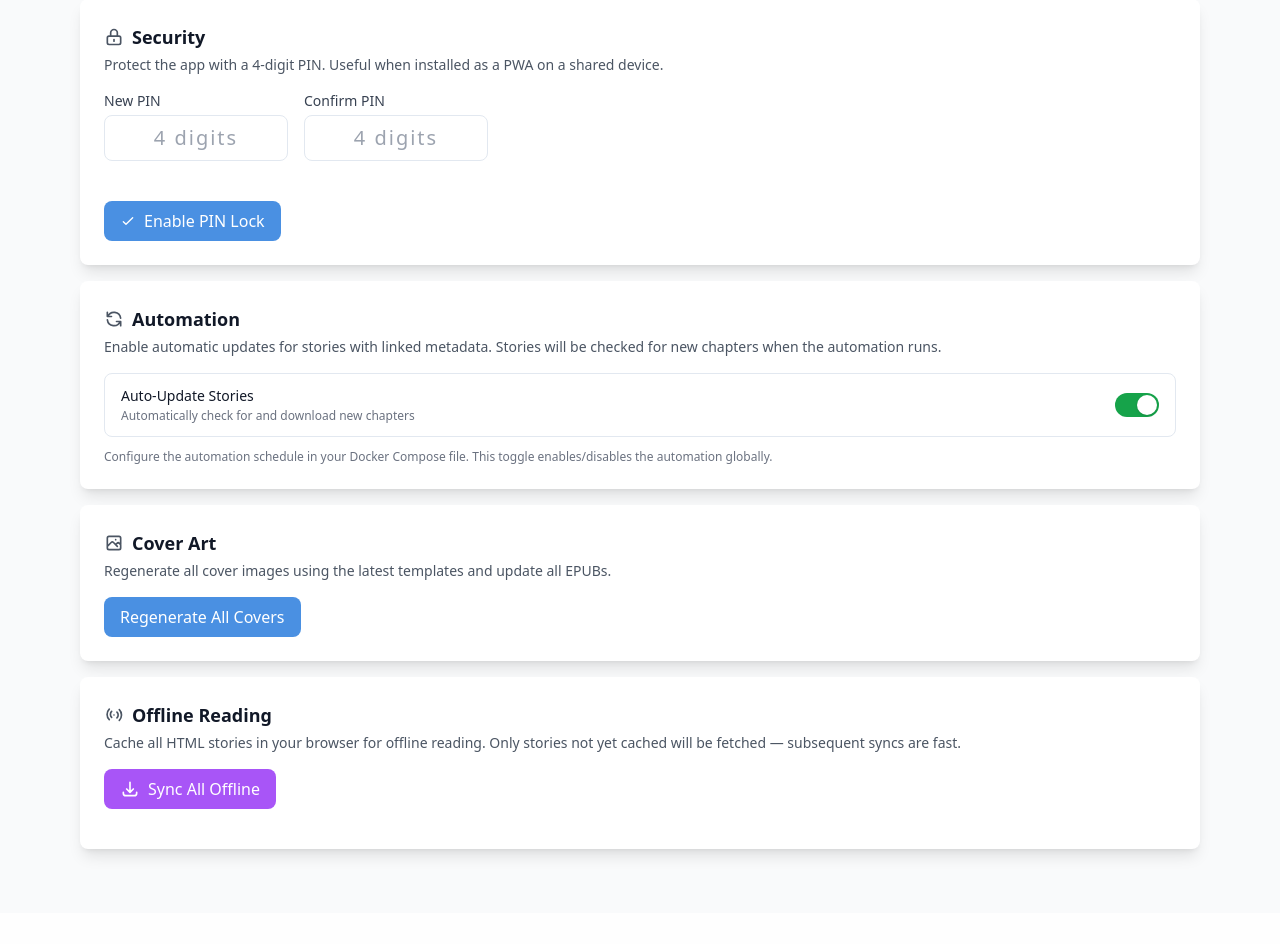
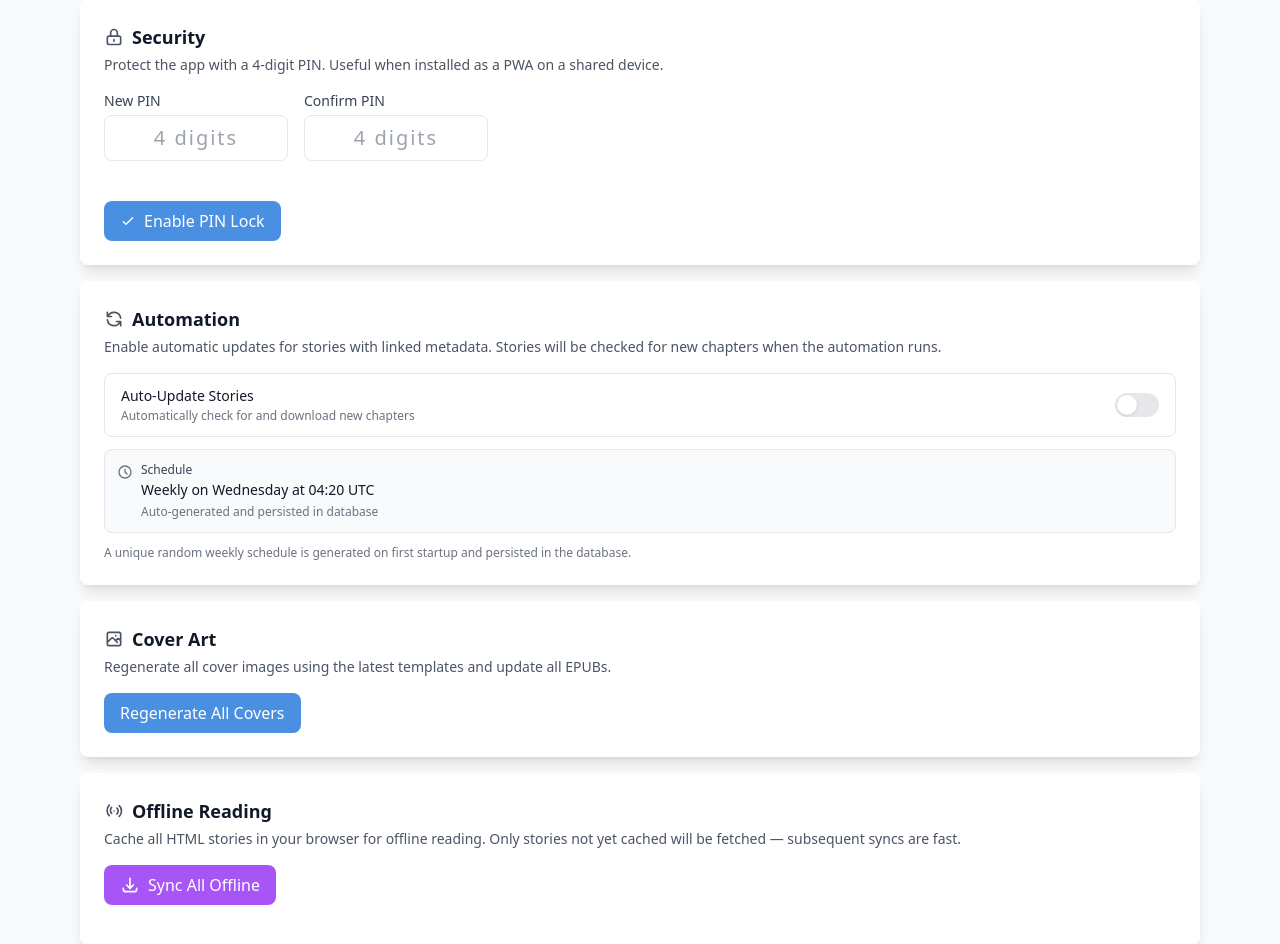
Before and after one commit to redwoodstory/LitKeeper, a Flask app: page /settings/ in a window 1280 px wide. Shown: the part 532-1476 px from the top of the page. Before the commit the page ends 1392 px from the top, so only its background shows below. Run offline with Flask 3, Linux system fonts and the light colour scheme; parts of the project's set-up code (start-up, migrations or seed data) failed here and were passed over.

```diff
--- a/app/blueprints/settings/routes.py
+++ b/app/blueprints/settings/routes.py
@@ -62,12 +62,73 @@ def save_theme_preference() -> ResponseReturnValue:
 def get_auto_update_enabled() -> ResponseReturnValue:
     try:
         auto_update_config = AppConfig.query.filter_by(key='auto_update_enabled').first()
-        enabled = auto_update_config.get_value() if auto_update_config else True
+        enabled = auto_update_config.get_value() if auto_update_config else False
         return jsonify({"success": True, "enabled": enabled})
     except Exception as e:
         error_msg = f"Error getting auto-update setting: {str(e)}\n{traceback.format_exc()}"
         log_error(error_msg)
         return jsonify({"success": False, "message": "Error loading auto-update setting"}), 500
+
+
+def _cron_to_readable(cron_schedule: str) -> str:
+    """Convert cron schedule to human-readable format (UTC time)."""
+    try:
+        parts = cron_schedule.strip().split()
+        if len(parts) != 5:
+            return cron_schedule
+
+        minute = parts[0]
+        hour = parts[1]
+        day_of_week = parts[4]
+
+        day_names = ['Sunday', 'Monday', 'Tuesday', 'Wednesday', 'Thursday', 'Friday', 'Saturday']
+        day_name = day_names[int(day_of_week)] if day_of_week.isdigit() and 0 <= int(day_of_week) <= 6 else f"day {day_of_week}"
+
+        hour_int = int(hour) if hour.isdigit() else 0
+        minute_int = int(minute) if minute.isdigit() else 0
+
+        time_str = f"{hour_int:02d}:{minute_int:02d} UTC"
+
+        return f"Weekly on {day_name} at {time_str}"
+    except Exception:
+        return cron_schedule
+
+
+@settings.route('/auto-update-schedule', methods=['GET'])
+def get_auto_update_schedule() -> ResponseReturnValue:
+    try:
+        from flask import current_app
+
+        schedule_config = AppConfig.query.filter_by(key='auto_update_cron_schedule').first()
+        if schedule_config:
+            schedule = schedule_config.get_value()
+            return jsonify({
+                "success": True,
+                "schedule": schedule,
+                "schedule_readable": _cron_to_readable(schedule),
+                "source": "database"
+            })
+
+        active_cron = current_app.config.get('ACTIVE_CRON')
+        if active_cron:
+            return jsonify({
+                "success": True,
+                "schedule": active_cron,
+                "schedule_readable": _cron_to_readable(active_cron),
+                "source": "app_config"
+            })
+
+        return jsonify({
+            "success": True,
+            "schedule": None,
+            "schedule_readable": None,
+            "source": None,
+            "message": "No schedule configured yet. Will be generated on first startup."
+        })
+    except Exception as e:
+        error_msg = f"Error getting auto-update schedule: {str(e)}\n{traceback.format_exc()}"
+        log_error(error_msg)
+        return jsonify({"success": False, "message": "Error loading schedule"}), 500
 
 
 @settings.route('/toggle-auto-update', methods=['POST'])
--- a/app/services/story_downloader.py
+++ b/app/services/story_downloader.py
@@ -300,6 +300,10 @@ def download_story(url: str) -> tuple[Optional[str], Optional[str], Optional[str
     try:
         session = get_session()
 
+        url = url.split('?')[0]
+        from .logger import log_action
+        log_action(f"Normalized URL to start from page 1: {url}")
+
         url_type, series_url = detect_url_type(url)
         log_url(f"URL type detected: {url_type}")
 
--- a/app/static/js/story-modal.js
+++ b/app/static/js/story-modal.js
@@ -45,6 +45,10 @@ function refreshLibrary() {
         .then(response => response.text())
         .then(html => {
           libraryContent.outerHTML = html;
+          const newLibraryContent = document.getElementById('library-content');
+          if (newLibraryContent) {
+            htmx.process(newLibraryContent);
+          }
         })
         .catch(error => {
           console.error('[Library] Failed to refresh:', error);
--- a/app/templates/base.html
+++ b/app/templates/base.html
@@ -176,19 +176,25 @@
   {% if pin_enabled %}
   <script>
     (function () {
-      // Threshold in ms before locking. For 'when backgrounded' (timeout=0) we use
-      // 2 seconds so that normal page navigations (which briefly hide the page but
-      // resolve in <500 ms) never trigger a lock.
       var lockMs = {{ auto_lock_timeout }} > 0 ? {{ auto_lock_timeout }} * 60000 : 2000;
       var hiddenAt = 0;
+      var navigating = false;
+
+      window.addEventListener('beforeunload', function () {
+        navigating = true;
+      });
+
+      window.addEventListener('pagehide', function () {
+        navigating = true;
+      });
 
       document.addEventListener('visibilitychange', function () {
         if (document.visibilityState === 'hidden') {
-          if (!window.location.pathname.startsWith('/auth/')) {
+          if (!window.location.pathname.startsWith('/auth/') && !navigating) {
             hiddenAt = Date.now();
           }
         } else if (document.visibilityState === 'visible') {
-          if (!window.location.pathname.startsWith('/auth/') && hiddenAt > 0) {
+          if (!window.location.pathname.startsWith('/auth/') && hiddenAt > 0 && !navigating) {
             var elapsed = Date.now() - hiddenAt;
             hiddenAt = 0;
             if (elapsed >= lockMs) {
@@ -198,6 +204,7 @@
           } else {
             hiddenAt = 0;
           }
+          navigating = false;
         }
       });
     })();
--- a/app/templates/components/story_modal.html
+++ b/app/templates/components/story_modal.html
@@ -139,14 +139,13 @@
 
     <div class="p-6 md:p-8">
       <div class="flex flex-col md:flex-row gap-6">
-        {% if story.cover %}
         <div class="flex-shrink-0 mx-auto md:mx-0">
-          <img src="/api/cover/{{ story.cover }}"
+          {% set cover_filename = story.cover if story.cover else (story.html_file.replace('.html', '.jpg') if story.html_file else story.epub_file.replace('.epub', '.jpg')) %}
+          <img src="/api/cover/{{ cover_filename }}"
                alt="{{ story.title }} cover"
                class="w-48 h-64 object-cover rounded-lg border-2 border-white/80 dark:border-white/10"
                style="box-shadow: 0 4px 6px -1px rgba(0, 0, 0, 0.1), 0 2px 4px -2px rgba(0, 0, 0, 0.1);">
         </div>
-        {% endif %}
 
         <div class="flex-1 min-w-0">
           <h2 class="text-2xl font-bold text-gray-900 dark:text-white mb-2 pr-12">{{ story.title }}</h2>
--- a/app/templates/partials/queue_status.html
+++ b/app/templates/partials/queue_status.html
@@ -73,6 +73,9 @@
                 newCard.style.transition = 'opacity 300ms, transform 300ms';
                 newCard.style.opacity = '1';
                 newCard.style.transform = 'scale(1)';
+                if (typeof htmx !== 'undefined') {
+                  htmx.process(newCard);
+                }
               }, 10);
 
               const countElement = document.getElementById('libraryCount');
--- a/app/templates/settings.html
+++ b/app/templates/settings.html
@@ -186,8 +186,22 @@
           <span class="pointer-events-none inline-block h-5 w-5 transform rounded-full bg-white shadow ring-0 transition duration-200 ease-in-out translate-x-0"></span>
         </button>
       </div>
+
+      <div id="scheduleInfo" class="mt-3 p-3 bg-slate-50 dark:bg-gray-800/50 rounded-lg border border-slate-200 dark:border-gray-700">
+        <div class="flex items-start gap-2">
+          <svg class="w-4 h-4 text-gray-500 dark:text-gray-400 mt-0.5 flex-shrink-0" fill="none" viewBox="0 0 24 24" stroke="currentColor">
+            <path stroke-linecap="round" stroke-linejoin="round" stroke-width="2" d="M12 8v4l3 3m6-3a9 9 0 11-18 0 9 9 0 0118 0z" />
+          </svg>
+          <div class="flex-1 min-w-0">
+            <p class="text-xs font-medium text-gray-700 dark:text-gray-300">Schedule</p>
+            <p id="scheduleValue" class="text-sm text-gray-900 dark:text-white mt-0.5 font-medium">Loading...</p>
+            <p id="scheduleSource" class="text-xs text-gray-500 dark:text-gray-500 mt-1"></p>
+          </div>
+        </div>
+      </div>
+
       <p class="text-xs text-gray-500 dark:text-gray-400 mt-3">
-        Configure the automation schedule in your Docker Compose file. This toggle enables/disables the automation globally.
+        A unique random weekly schedule is generated on first startup and persisted in the database.
       </p>
     </section>
   </div>
@@ -512,6 +526,7 @@
   document.addEventListener('DOMContentLoaded', () => {
     initializeThemeButtons();
     loadAutoUpdateSetting();
+    loadAutoUpdateSchedule();
   });
 
   async function loadAutoUpdateSetting() {
@@ -524,6 +539,27 @@
       }
     } catch (error) {
       console.error('Error loading auto-update setting:', error);
+    }
+  }
+
+  async function loadAutoUpdateSchedule() {
+    try {
+      const response = await fetch('/settings/auto-update-schedule');
+      const data = await response.json();
+
+      const scheduleValue = document.getElementById('scheduleValue');
+      const scheduleSource = document.getElementById('scheduleSource');
+
+      if (data.success && data.schedule_readable) {
+        scheduleValue.textContent = data.schedule_readable;
+        scheduleSource.textContent = 'Auto-generated and persisted in database';
+      } else {
+        scheduleValue.textContent = 'Not configured';
+        scheduleSource.textContent = data.message || 'Schedule will be generated on first startup';
+      }
+    } catch (error) {
+      console.error('Error loading auto-update schedule:', error);
+      document.getElementById('scheduleValue').textContent = 'Error loading schedule';
     }
   }
 
```
Also changed, not shown: app/scheduler/__init__.py (+53 -4 lines), app/services/story_update_checker.py (+7 -3 lines), docker-compose.yml (+2 -6 lines), README.md, 2 other files.
